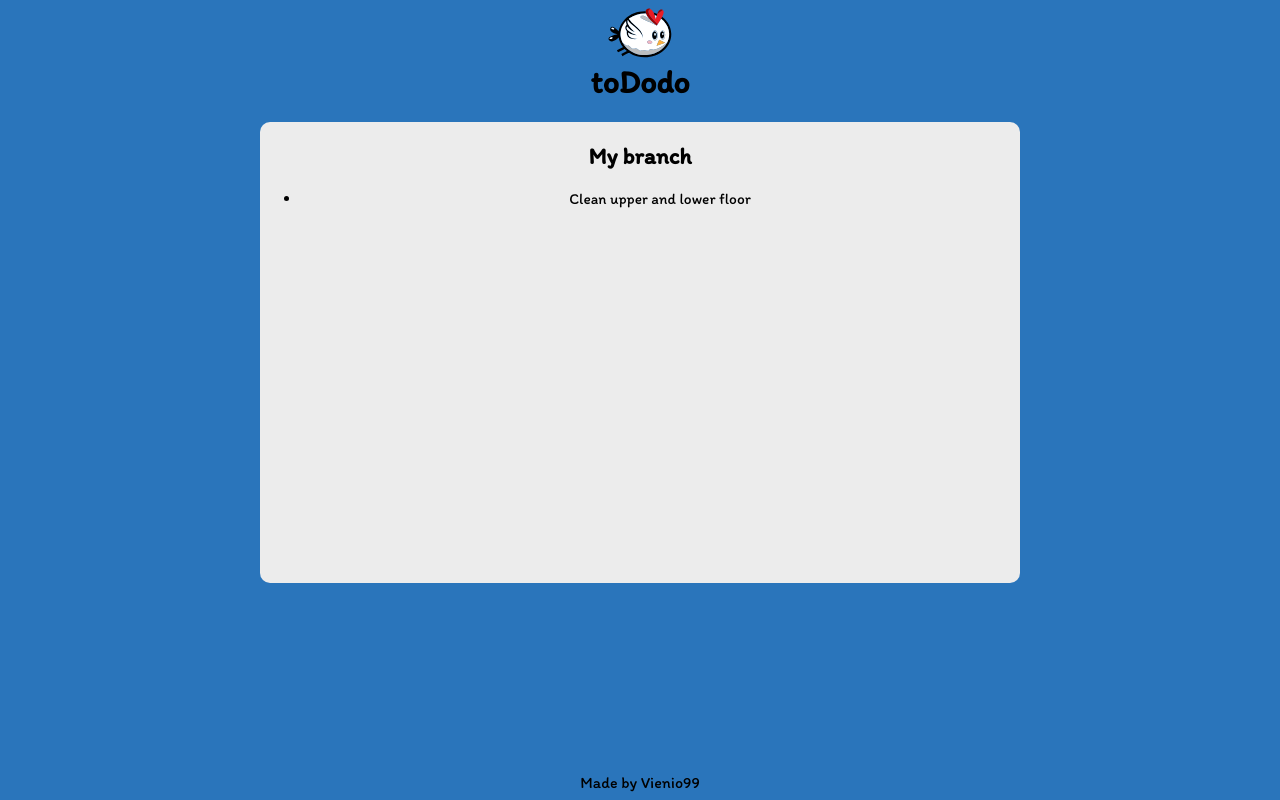
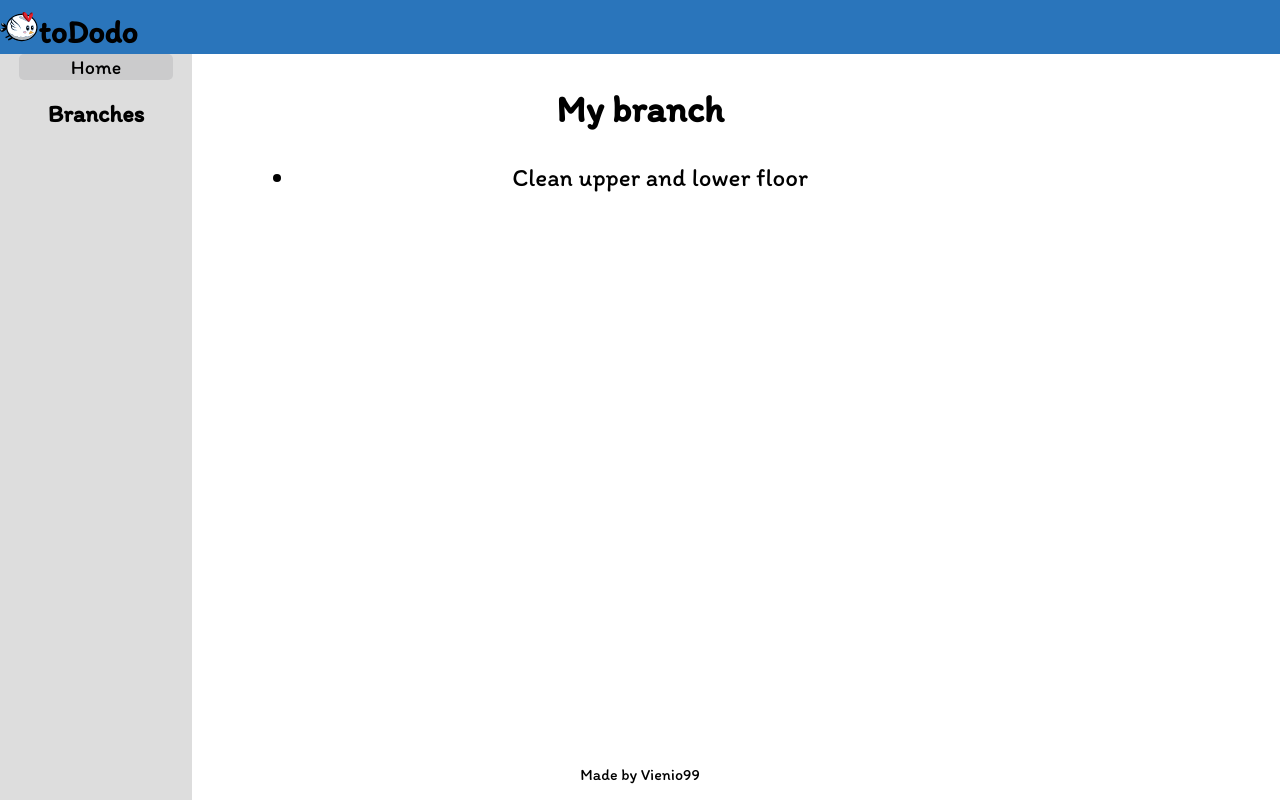
Before and after one commit to Vienio99/toDodo, a website built with webpack: page dist/index.html in a window 1280 px wide. Built offline with nearby package versions, Linux system fonts and the light colour scheme.

Commit message:
added navbar

```diff
--- a/dist/index.html
+++ b/dist/index.html
@@ -16,12 +16,15 @@
         <img src="../img/frame-1s.svg" id="logo">
         <h1 id="title">toDodo</h1>
       </header>
-      <main>
+      <aside id="navbar-left">
+        <button>Home</button>
+        <h2>Branches</h2>
+      </aside>
+      <main id="main-content">
         <h2 id="branch"></h2>
         <ul id="tasks">
         </ul>
       </main>
-      <sidebar></sidebar>
     </div>
     <footer>Made by Vienio99</footer>
   </body>
--- a/dist/style.css
+++ b/dist/style.css
@@ -1,11 +1,11 @@
 html {
     font-family: 'Itim', cursive;
-    background-color: #2a75bb;
 }
 
 body {
     display: flex;
     flex-direction: column;
+    margin: 0;
 }
 
 html, body {
@@ -16,27 +16,64 @@ html, body {
     flex: 1 0 auto;
 }
 
-main {
+#navbar-left {
+    height: 100%;
+    width: 15%;
+    position: fixed;
+    z-index: 1;
+    left: 0;
+    background-color: #dddddd;
+    display: flex;
+    flex-direction: column;
+}
+
+#navbar-left button {
+    border: none;
+    border-radius: 5px;
+    background-color: #cbcbcc;
+    width: 80%;
+    font-size: 20px;
+    margin-top: 5%;
+    color: black;
+    margin: 0 auto;
+    font-family: 'Itim', cursive;
+}
+
+#navbar-left {
+    margin: 0 auto;
+    text-align: center;
+}
+
+#navbar-left button:hover {
+    cursor: pointer;
+}
+
+#main-content {
     margin: 0 auto;
     width: 60%;
     height: 60%;
     border-radius: 10px;
-    background-color: rgb(236, 236, 236);
-    font-size: 1.2vw;
+    font-size: 25px;
     text-align: center;
     padding: 0.1%;
 }
 
 header {
     text-align: center;
+    background-color: #2a75bb;
+    display: flex;
+    height: 7%;
 }
 
+
 header #title {
-    margin-top: 0%;
+    margin-top: 0;
+    margin-bottom: 0;
+    line-height: 65px;
 }
 
 #logo {
-    width: 5vw;
+    width: 3vw;
 }
 
 footer {
```
